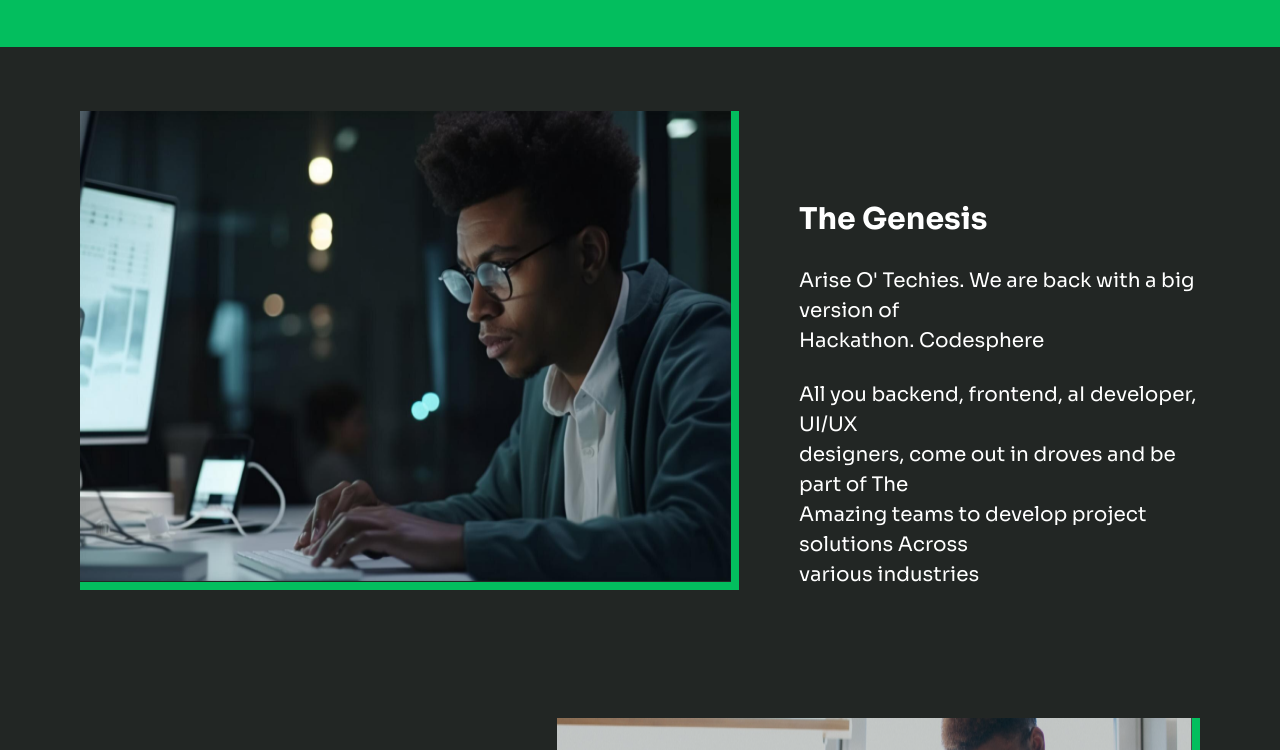
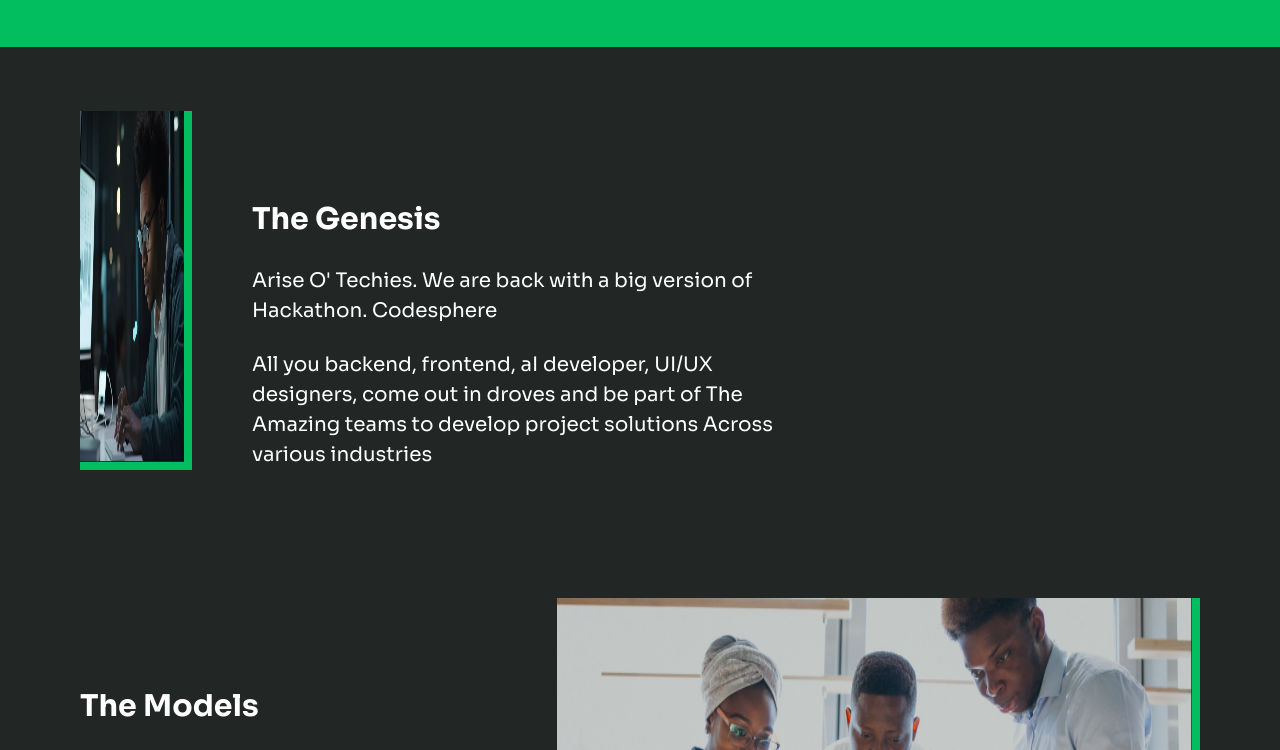
Before and after one commit to Marleek018/OGS-Lpage, a website: page public/index.html in a window 1280 px wide. Shown: the part 1215-1965 px from the top of the page. Drawn offline with nearby package versions, Linux system fonts and the light colour scheme; files that its build step writes are made by us from their sources.

Commit message:
second commit

```diff
--- a/public/index.html
+++ b/public/index.html
@@ -14,7 +14,7 @@
   </head>
   <body>
     <header
-      class="bg-bla text-gre flex justify-between px-[80px] pt-[32px] pb-[16px]"
+      class="bg-bla text-gre flex justify-between px-[80px] pt-[32px] pb-[16px] "
     >
       <img src="../images/Layer 1.png" alt="ODS LOGO" />
       <nav>
@@ -68,7 +68,7 @@
         </div>
     </section>
     <section class="font-Sora bg-Tblack text-white flex gap-[60px] py-[64px] px-[80px]">
-      <img class="border-r-[8px] border-b-[8px] border-gre" src="../images/African american man working on computer created with generative ai technology.png" alt="IMAGE">
+      <img class="w-[10%] border-r-[8px] border-b-[8px] border-gre" src="../images/African american man working on computer created with generative ai technology.png" alt="IMAGE">
       <div class="pt-[86px]">
         <h4 class="font-bold text-[30px]">The Genesis</h4>
         <br>
```
